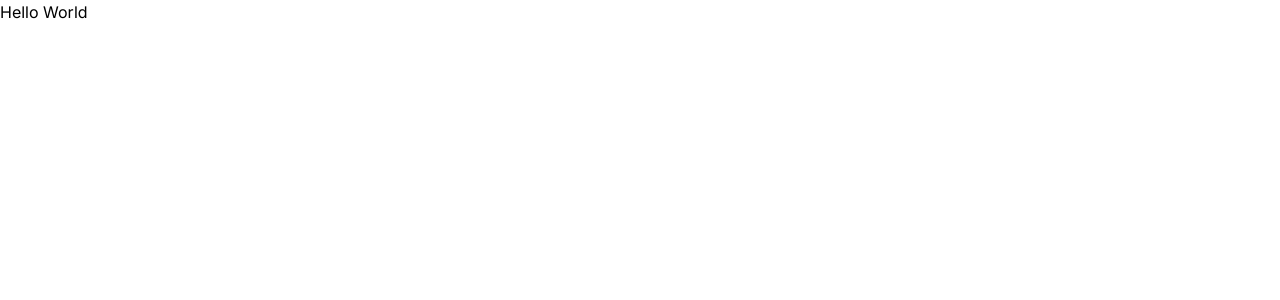
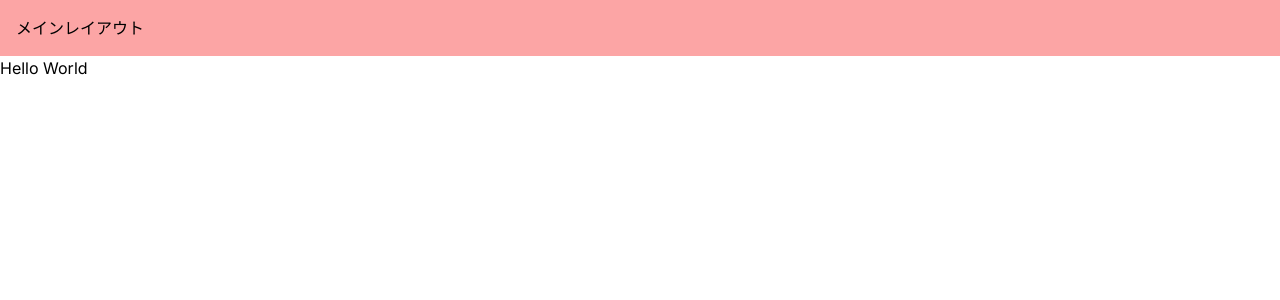
Before and after one commit to Ryo-Kun-1001/sample-nextjs, a Next.js app: page / in a window 1280 px wide. Shown: the top 300 px of the page. Built offline with nearby package versions, Linux system fonts and the light colour scheme.

Commit message:
共通レイアウト

```diff
--- a/src/app/layout.tsx
+++ b/src/app/layout.tsx
@@ -1,22 +1,25 @@
+// このファイルは共通レイアウト
+
 import type { Metadata } from "next";
 import { Inter } from "next/font/google";
 import "./globals.css";
 
+// フォントの設定
 const inter = Inter({ subsets: ["latin"] });
 
+// タイトルなどの共通情報の設定
 export const metadata: Metadata = {
   title: "Create Next App",
   description: "Generated by create next app",
 };
 
-export default function RootLayout({
-  children,
-}: Readonly<{
-  children: React.ReactNode;
-}>) {
+export default function RootLayout({children}: Readonly<{children: React.ReactNode}>) {
   return (
     <html lang="en">
-      <body className={inter.className}>{children}</body>
+      <body className={inter.className}>
+      <div className="bg-red-300 p-4">メインレイアウト</div>
+      {children}
+      </body>
     </html>
   );
 }
--- /dev/null
+++ b/src/app/task/layout.tsx
@@ -0,0 +1,12 @@
+import React from 'react'
+
+const TaskLayout = ({children}: Readonly<{children: React.ReactNode}>)  => {
+  return (
+    <div className='bg-blue-300 p-4'>
+        <div>タスクレイアウト</div>
+        {children}
+    </div>
+  )
+}
+
+export default TaskLayout
```
